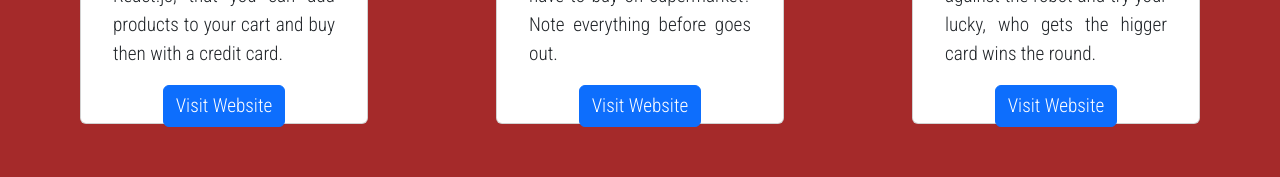
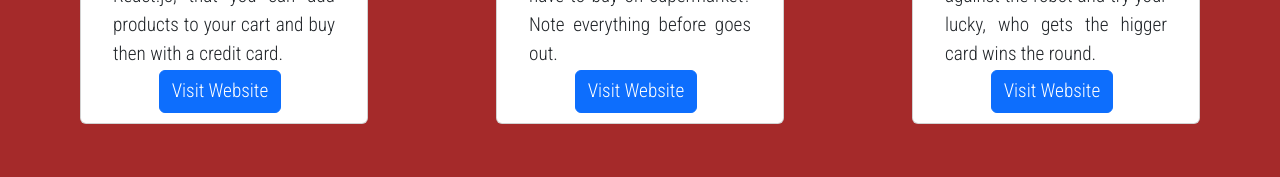
Before and after one commit to HerbertCJ/portfolio-react, a React (Create React App) app: page /projects in a window 1280 px wide. Shown: the part 613-790 px from the top of the page. Built offline with nearby package versions, Linux system fonts and the light colour scheme.

Commit message:
updated css

```diff
--- a/src/App.css
+++ b/src/App.css
@@ -127,7 +127,7 @@ body {
 /* PROJECTS */
 .projects {
     position: relative;
-    height: 77.7vh;
+    min-height: 90vh;
     z-index: 2;
     background: brown;
     background-size: contain;
@@ -178,6 +178,10 @@ body {
 
 .btn-card {
     font-size: 1.2rem;
+    position: absolute;
+    bottom: 0;
+    right: 30%;
+    margin-bottom: 10px;
 }
 
 .card-body {
```
